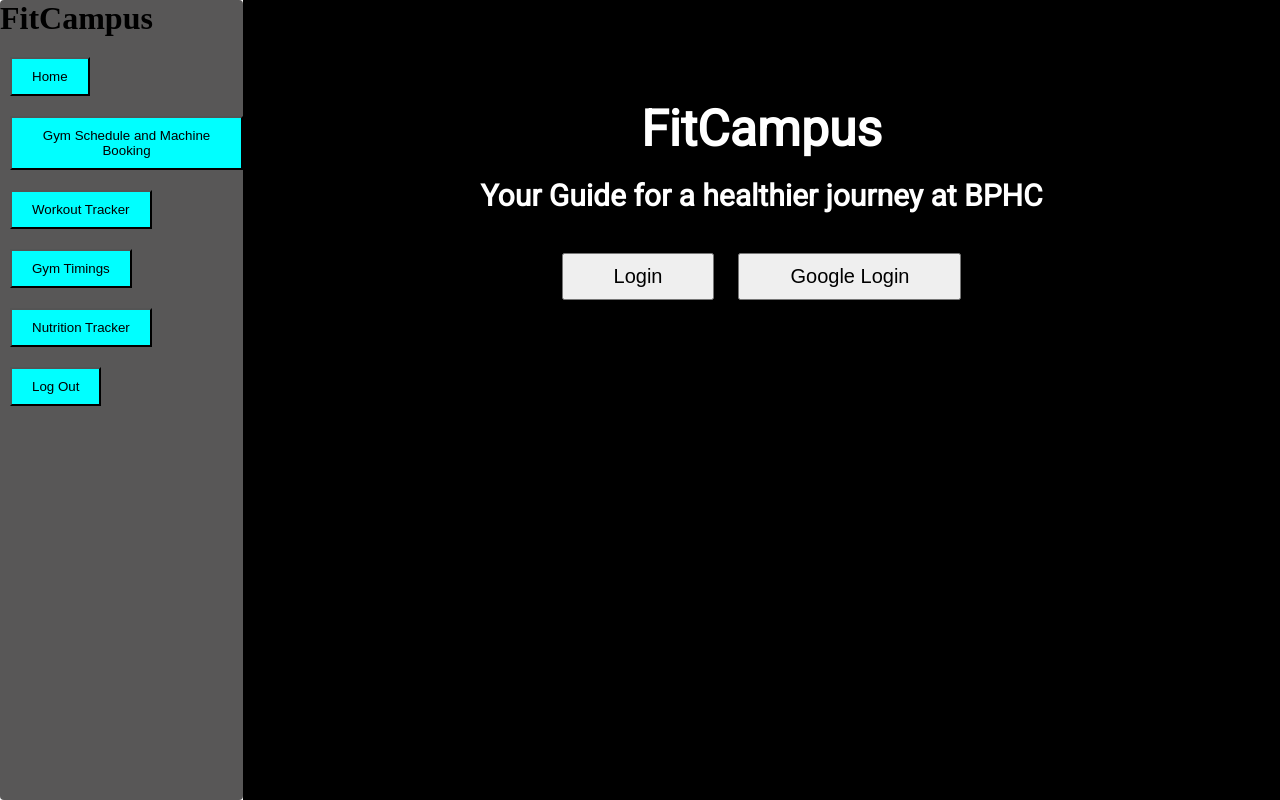
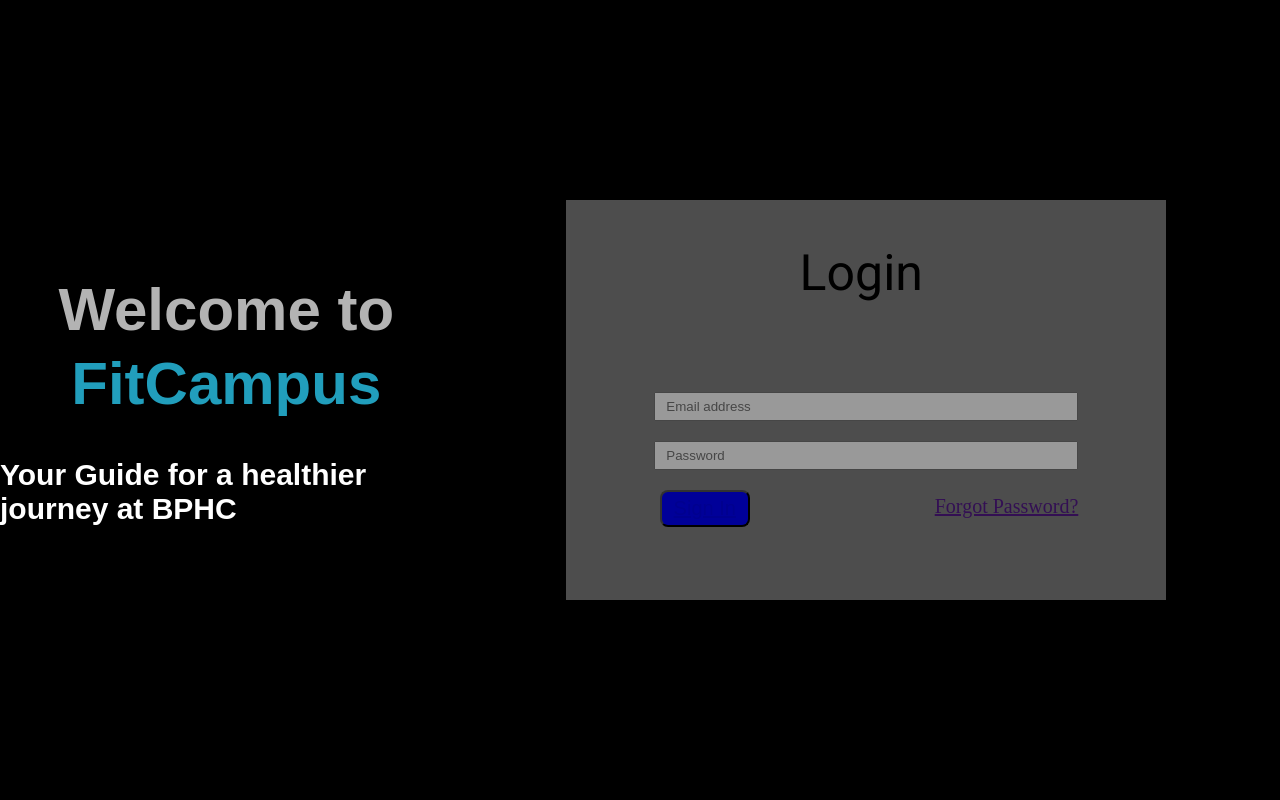
Before and after one commit to akshit9162/Fitcampus, a plain HTML site: page index.html in a window 1280 px wide. Drawn offline with Linux system fonts and the light colour scheme.

Commit message:
added home page and updated site

```diff
--- a/index.html
+++ b/index.html
@@ -11,25 +11,25 @@
 
 </head>
 <body>
-    <div class="frontpage">
-        <div class="menu">
-            <h1 class="name">FitCampus</h1>
-            <ul>
-                <li class="frontitems"> <button type="button" class="frontitems-but"> Home</button></li>
-                <li class="frontitems"><button type="button" class="frontitems-but">Gym Schedule and Machine Booking</button></li>
-                <li class="frontitems"><button type="button" class="frontitems-but">Workout Tracker</button></li>
-                <li class="frontitems"><button type="button" class="frontitems-but">Gym Timings</button></li>
-                <li class="frontitems"><button type="button" class="frontitems-but">Nutrition Tracker</button></li>
-                <li class="frontitems"><button type="button" class="frontitems-but">Log Out</button></li>
+    <div class="homepage">
+        <div class="welcome">
+            <h1 class="wecome">Welcome to</h1>
+            <h1 class="wecome-fit">FitCampus</h1>
+            <h2 class="wecome">Your Guide for a healthier journey at BPHC</h2>
+        </div>
+        <div class="second-half">
+            <div class="login-box">
+                <p class="login">Login</p>
+                <div class="login-inputdet">
+                    <input type="email" class="login-input" placeholder="Email address">
+                    <input type="text" class="login-input" placeholder="Password">
+                    <div class="sign-forget">
+                        <a href="" class="forget">Forgot Password?</a>
+                        <button type="button" class="sign-in"><a href="home.html">Sign In</button></a>
+                    </div>
 
-            </ul>
-        </div>
-        <div class="frontcontents">
-            <h1 class="name-cont">FitCampus</h1>
-            <h2 class="name-cont">Your Guide for a healthier journey at BPHC</h2>
-            <div class="login-button">
-                <button type="button" class="login">Login</button>
-                <button type="button" class="google-login">Google Login</button>
+                </div>
+
             </div>
         </div>
     </div>
--- a/styles.css
+++ b/styles.css
@@ -22,10 +22,8 @@ ul{
 }
 
 .frontitems{
-    /* cursor: pointer; */
     margin-top: 20px;
     margin-left: 10px;
-    /* padding: 10px 20px 10px 20px; */
 
 }
 
@@ -72,3 +70,106 @@ h2.name-cont{
     margin-left: 10px;
     cursor: pointer;
 }
+
+.homepage{
+    display: flex;
+    background-image: url("Fitcampus/BG.jpg")
+}
+
+.welcome{
+    width: 700px;
+    background-color: black;
+    height: 100vh;
+    display: flex;
+    justify-content: center;
+    flex-direction: column;
+    align-items: center;
+    color: white;
+}
+
+h1.wecome{
+    font-size: 60px;
+    /* text-align: center; */
+    /* padding-left: 30px; */
+    font-family: 'Glory', sans-serif;
+    opacity: 0.7;
+}
+
+h2.wecome{
+    padding-top: 40px;
+    font-size: 30px;
+    /* padding-left: 70px; */
+    /* text-align: center; */
+    font-family: 'Glory', sans-serif;
+}
+
+.wecome-fit{
+    color: #219ebc;
+    font-size: 60px;
+    /* margin-left: 30px; */
+    /* padding-left: 30px; */
+    padding-top: 5px;
+    font-family: 'Glory', sans-serif;
+}
+
+.second-half{
+    width: 100%;
+    background-color: black;
+    display: flex;
+    justify-content: center;
+    align-items: center;
+}
+
+.login-box{
+    display: flex;
+    flex-direction: column;
+    justify-content: center;
+    align-items: center;
+    background-color: gray;
+    opacity: 0.6;
+    height: 400px;
+    width: 600px;
+}
+
+.login{
+    font-size: 50px;
+    padding-bottom: 40px;
+    font-family: 'Roboto', sans-serif;
+}
+
+.login-inputdet{
+    display: flex;
+    flex-direction: column;
+    padding-top: 50px;
+    padding-bottom: 40px;
+    font-size: 20px;
+}
+
+.login-input{
+    padding: 5px 10px 5px 10px;
+    margin-bottom: 20px;
+    width: 400px;
+}
+
+.sign-in{
+    cursor: pointer;
+    padding: 5px;
+    font-size: 20px;
+    background-color: blue;
+    color: white;
+    width: 90px;
+    border-radius: 8px;
+    margin-right: 185px;
+    z-index: 2;
+}
+
+.forget{
+    text-align: end;
+    padding-top: 5px;
+    font-size: 20px;
+}
+
+.sign-forget{
+    display: flex;
+    flex-direction: row-reverse;
+}
```
Also changed, not shown: home.html (added, +33 -0 lines), BG.jpg (added), index.js (added).
